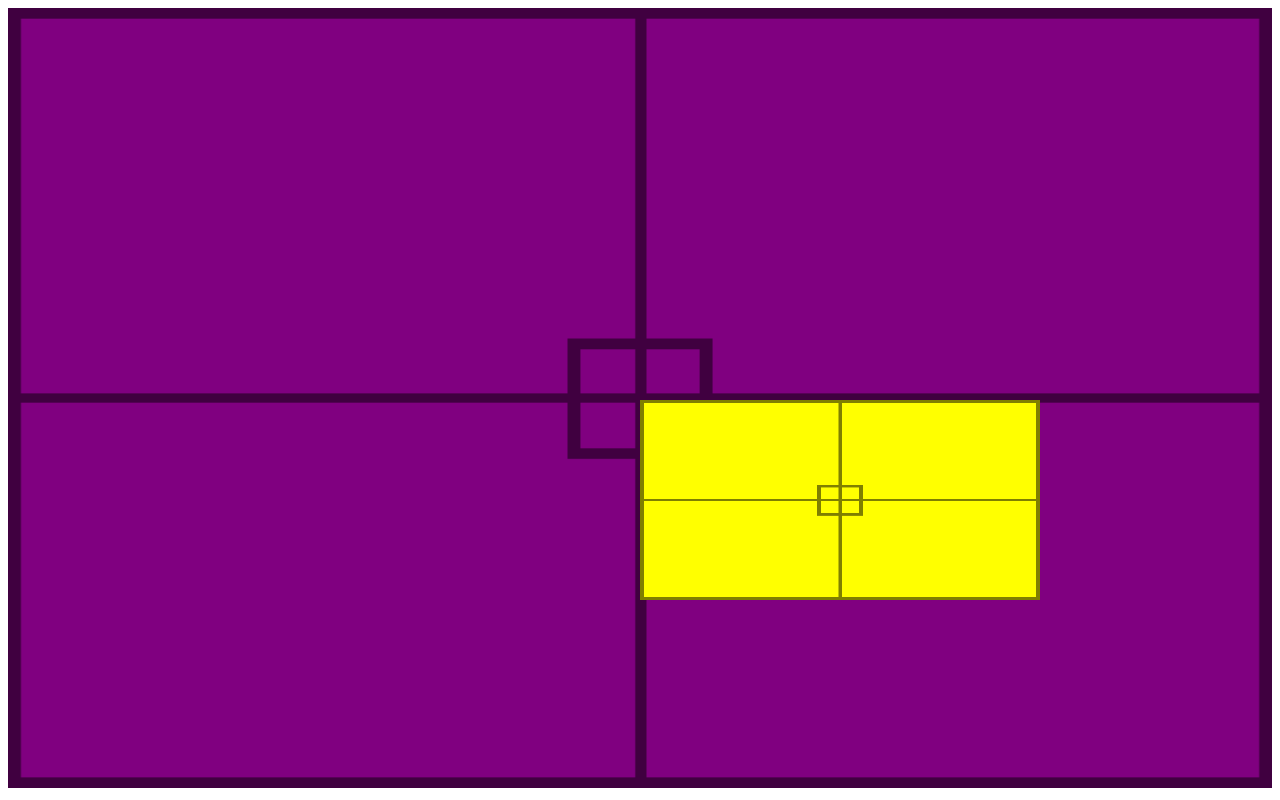
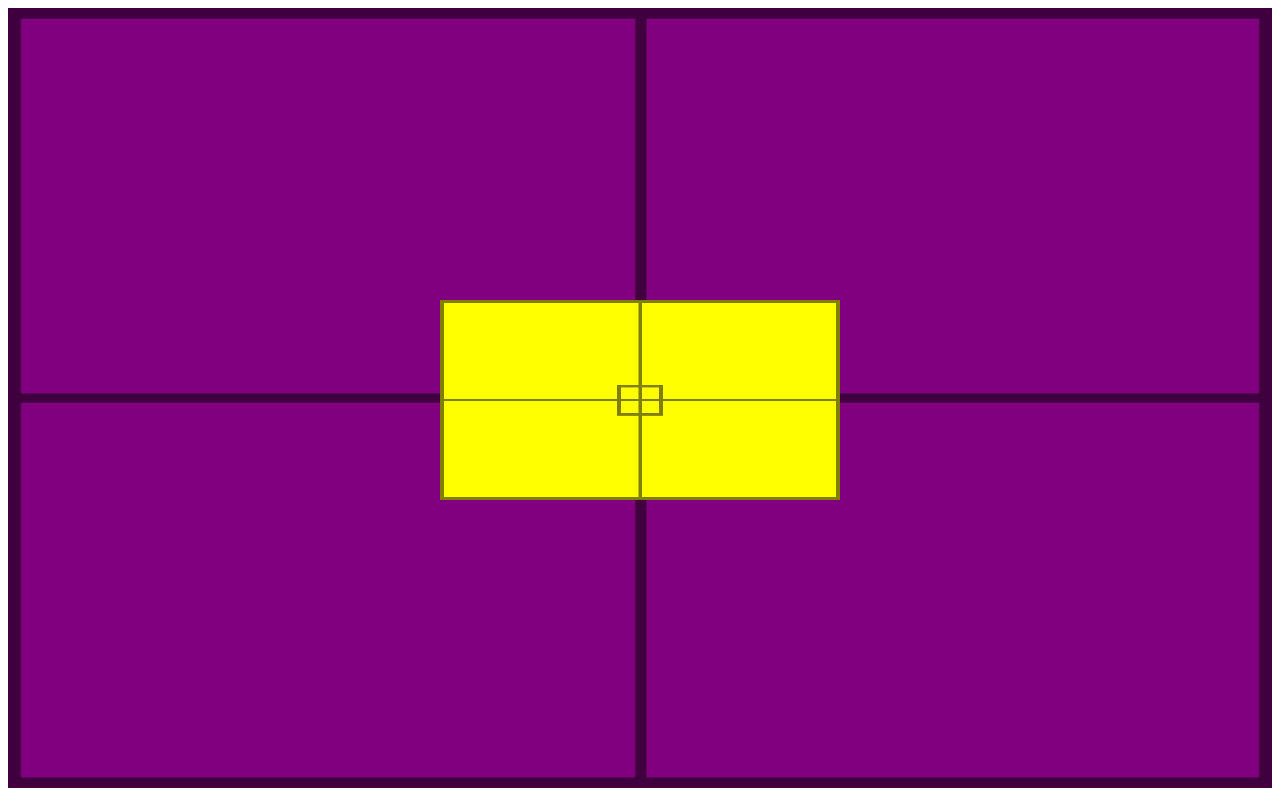
Before and after one commit to MiqueiasMeireles/html-css, a plain HTML site: page exercicios/ex022/fundo7.html in a window 1280 px wide. Drawn offline with Linux system fonts and the light colour scheme.

Commit message:
Update fundo7.html

```diff
--- a/exercicios/ex022/fundo7.html
+++ b/exercicios/ex022/fundo7.html
@@ -8,19 +8,28 @@
         #container {
             background-image: url('imagens/target001.png');
             background-size: 100% 100%;
+
             height: 95vh;
             padding: 10px;
             background-color: purple;
+
+            /* display: flex; (Possui diversas funções (procurem pela documentação), uma delas é habilitar o manejamento do conteúdo)
+            justify-content: center; (Alinhamento horizontal)
+            align-items: center; (Alinhamento vertical) */
         }
         #conteudo {
             background-image: url('imagens/target001.png');
             background-size: 100% 100%;
+
             position: absolute;
             height: 200px;
             width: 400px;
             background-color: yellow;
             left: 50%;
             top: 50%;
+
+            transform: translate(-50%, -50%);
+            /* Se utilizar o flex não são necessários os códigos de 28 a 31 */
         }
     </style>
 </head>
```
